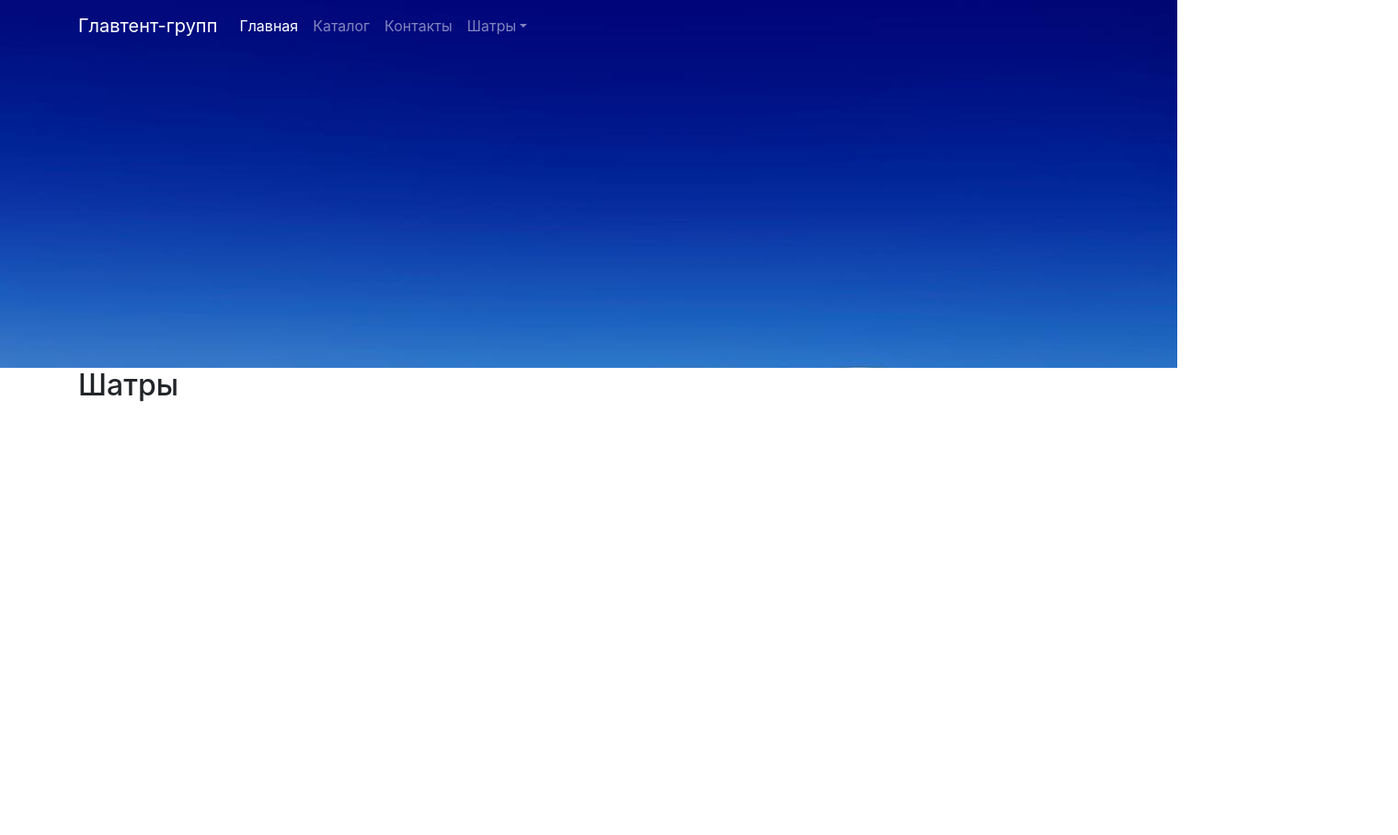
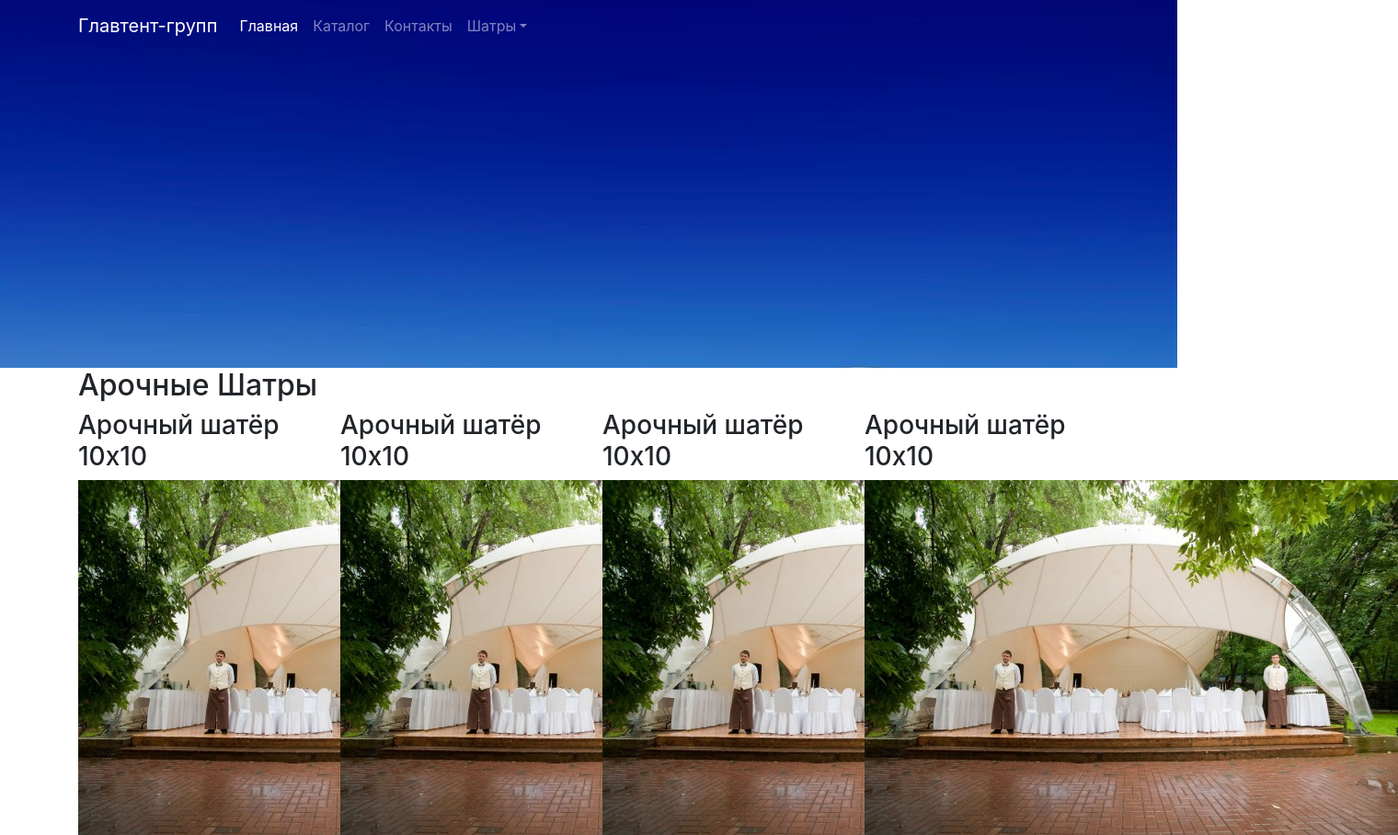
Before and after one commit to hramn1/Glavtent-group, a website: page index.html in a window 1280 px wide. Shown: the whole page at 92% size, 1520 px wide, since content can reach past the window. Before the commit the page ends 800 px from the top, so only its background shows below. Drawn offline with nearby package versions, Linux system fonts and the light colour scheme; files that its build step writes are made by us from their sources.

Commit message:
правки

```diff
--- a/index.html
+++ b/index.html
@@ -47,9 +47,32 @@
     </header>
   <section class="tent">
     <div class="container">
-      <h2 class="tent-title">Шатры</h2>
+      <h2 class="tent__title">Арочные Шатры</h2>
     <div class="row">
-      <div class="col-3md"></div>
+      <div class="col-md-3">
+      	<div class="widget-item">
+      		<h3 class="widget-item__title">Арочный шатёр 10x10</h3>
+      		<img src="/img/arc-tent-100.jpg" alt="" class="widget-item__image">
+      	</div>
+      </div>
+      <div class="col-md-3">
+      	<div class="widget-item">
+      		<h3 class="widget-item__title">Арочный шатёр 10x10</h3>
+      		<img src="/img/arc-tent-100.jpg" alt="" class="widget-item__image">
+      	</div>
+      </div>
+      <div class="col-md-3">
+      	<div class="widget-item">
+      		<h3 class="widget-item__title">Арочный шатёр 10x10</h3>
+      		<img src="/img/arc-tent-100.jpg" alt="" class="widget-item__image">
+      	</div>
+      </div>
+      <div class="col-md-3">
+      	<div class="widget-item">
+      		<h3 class="widget-item__title">Арочный шатёр 10x10</h3>
+      		<img src="/img/arc-tent-100.jpg" alt="" class="widget-item__image">
+      	</div>
+      </div>
     </div>
     </div>
   </section>
```
Also changed, not shown: img/arc-tent-100.jpg (added).
